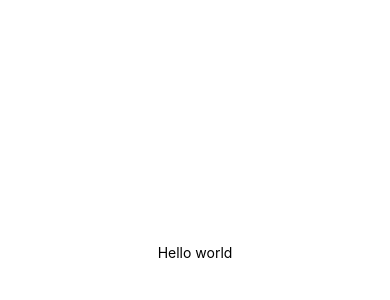
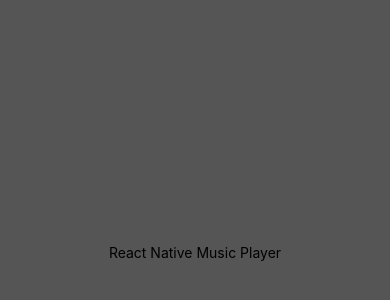
Before and after one commit to alejandrogalaz21/react-native-music-player, a React Native app: screen / in a window 390 px wide. Shown: the part 170-470 px from the top of the page. Built offline with nearby package versions, Linux system fonts and the light colour scheme.

Commit message:
add MusicPlayer screen

```diff
--- a/App.js
+++ b/App.js
@@ -1,11 +1,12 @@
 import { StatusBar } from 'expo-status-bar'
 import React from 'react'
-import { StyleSheet, Text, View } from 'react-native'
+import { StyleSheet, View } from 'react-native'
+import MusicPlayer from './screens/MusicPlayer'
 
 export default function App() {
   return (
     <View style={styles.container}>
-      <Text>Hello world</Text>
+      <MusicPlayer />
       <StatusBar style="auto" />
     </View>
   )
@@ -13,9 +14,6 @@ export default function App() {
 
 const styles = StyleSheet.create({
   container: {
-    flex: 1,
-    backgroundColor: '#fff',
-    alignItems: 'center',
-    justifyContent: 'center'
+    flex: 1
   }
 })
--- a/screens/MusicPlayer.js
+++ b/screens/MusicPlayer.js
@@ -1,12 +1,21 @@
-import { View, Text } from 'react-native'
+import { View, Text, StyleSheet } from 'react-native'
 import React from 'react'
 
 const MusicPlayer = () => {
   return (
-    <View>
-      <Text>MusicPlayer</Text>
+    <View style={styles.container}>
+      <Text>React Native Music Player</Text>
     </View>
   )
 }
 
+const styles = StyleSheet.create({
+  container: {
+    flex: 1,
+    backgroundColor: '#555',
+    alignItems: 'center',
+    justifyContent: 'center'
+  }
+})
+
 export default MusicPlayer
```
